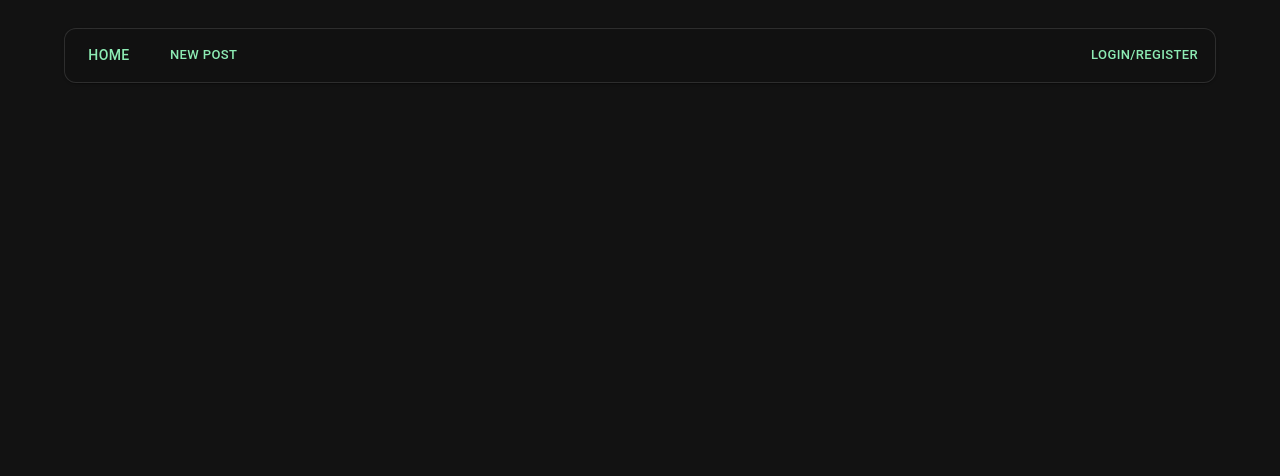
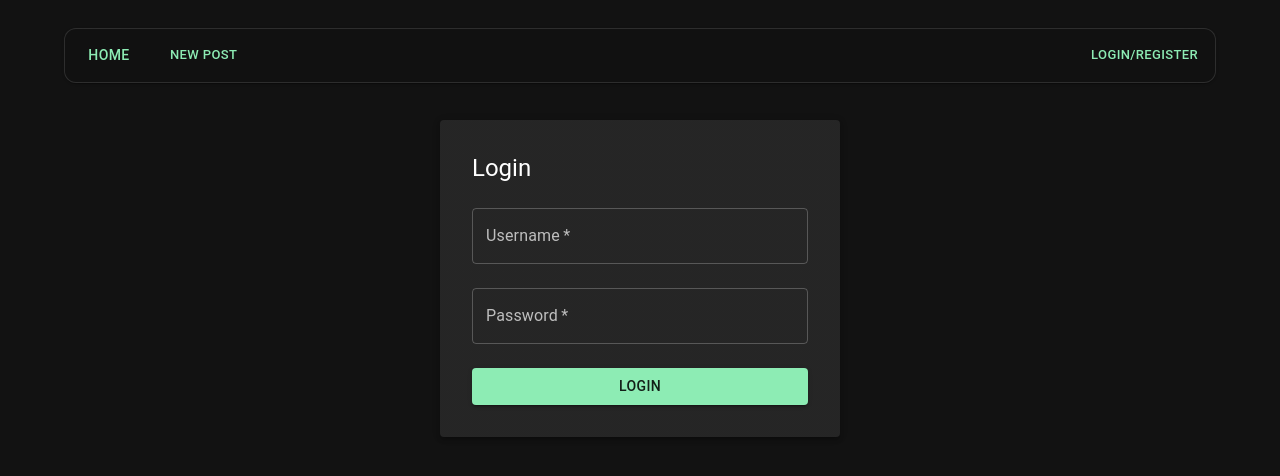
Before and after one commit to KaloyanPavlov4/React-Practicum-Project, a React (Vite) app in the folder frontend/: page /login in a window 1280 px wide. Shown: the top 476 px of the page. Built offline with nearby package versions, Linux system fonts and the light colour scheme.

Commit message:
Add login form

```diff
--- a/frontend/src/components/App.jsx
+++ b/frontend/src/components/App.jsx
@@ -3,6 +3,7 @@ import Container from '@mui/material/Container'
 import Placeholder from './Placeholder'
 import Navigation from './Navigation'
 import RegisterForm from './RegisterForm'
+import LoginForm from './LoginForm'
 
 function App() {
 
@@ -14,7 +15,7 @@ function App() {
           <Route path='/' element={<Placeholder />} />
           <Route path='/new' element={<Placeholder />} />
           <Route path='/post/:id' element={<Placeholder/>}/>
-          <Route path='/login' element={<Placeholder/>}/>
+          <Route path='/login' element={<LoginForm/>}/>
           <Route path='/register' element={<RegisterForm />} />
           <Route path='*' element={<Placeholder/>} />
         </Routes>
--- /dev/null
+++ b/frontend/src/components/LoginForm.jsx
@@ -0,0 +1,52 @@
+import React, { useState } from 'react'
+import { TextField, Button, Typography, Paper } from '@mui/material'
+
+const LoginForm = () => {
+  const [form, setForm] = useState({
+    username: '',
+    password: '',
+  })
+
+  const handleChange = (e) => {
+    const { name, value } = e.target
+    setForm((prev) => ({ ...prev, [name]: value }))
+  }
+
+  const handleSubmit = (e) => {
+    e.preventDefault()
+  }
+
+  return (
+    <Paper elevation={3} sx={{ p: 4, maxWidth: 400, mx: 'auto', mt: 15 }}>
+      <Typography variant="h5" gutterBottom>
+        Login
+      </Typography>
+      <form onSubmit={handleSubmit}>
+        <TextField
+          label="Username"
+          name="username"
+          fullWidth
+          margin="normal"
+          value={form.username}
+          onChange={handleChange}
+          required
+        />
+        <TextField
+          label="Password"
+          name="password"
+          type="password"
+          fullWidth
+          margin="normal"
+          value={form.password}
+          onChange={handleChange}
+          required
+        />
+        <Button type="submit" variant="contained" color="primary" fullWidth sx={{ mt: 2 }}>
+          Login
+        </Button>
+      </form>
+    </Paper>
+  )
+}
+
+export default LoginForm
```
